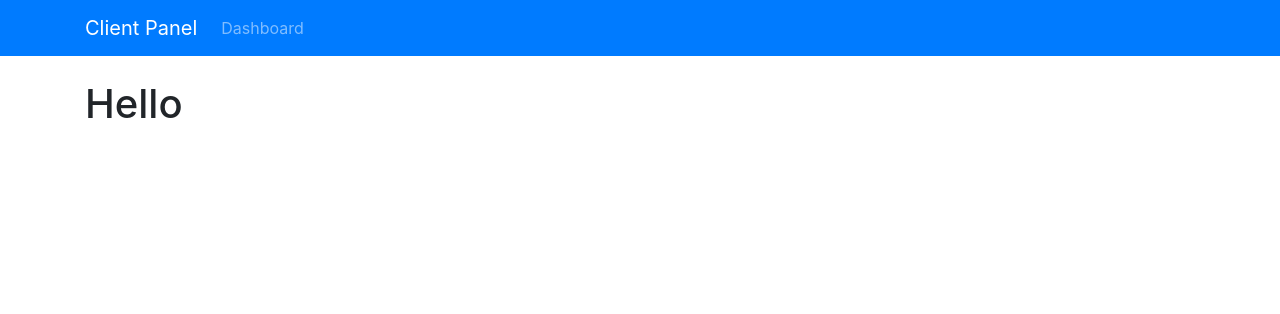
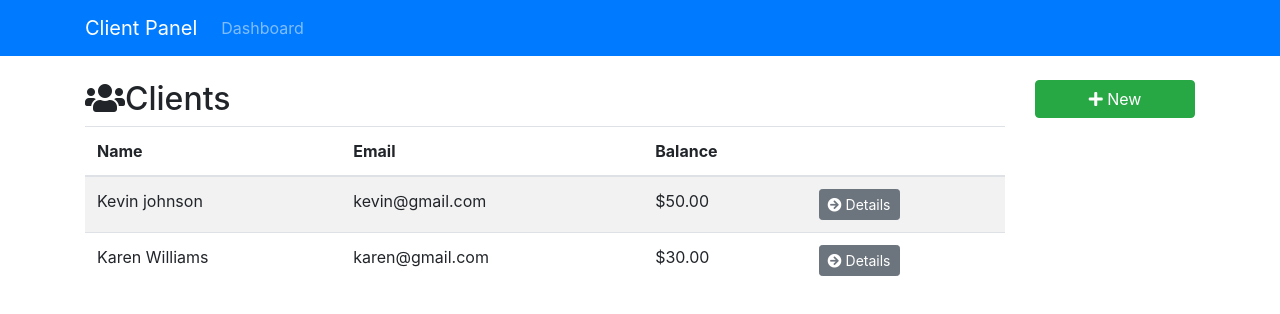
Before and after one commit to LakshmeeshH/react-clientpanel, a React (Create React App) app: page / in a window 1280 px wide. Shown: the top 314 px of the page. Built offline with nearby package versions, Linux system fonts and the light colour scheme.

Commit message:
Dashboard Sidebar and Clients Component

```diff
--- a/src/App.js
+++ b/src/App.js
@@ -1,6 +1,7 @@
 import React, { Component } from 'react';
 import { BrowserRouter as Router, Route, Switch } from 'react-router-dom';
 import AppNavbar from './components/layout/AppNavbar';
+import Dashboard from './components/layout/Dashboard';
 import './App.css';
 
 class App extends Component {
@@ -10,7 +11,9 @@ class App extends Component {
         <div className="App">
           <AppNavbar />
           <div className="container">
-            <h1> Hello</h1>
+            <Switch>
+              <Route exact path="/" component={Dashboard} />
+            </Switch>
           </div>
         </div>
       </Router>
--- a/src/components/clients/Clients.js
+++ b/src/components/clients/Clients.js
@@ -0,0 +1,74 @@
+import React, { Component } from 'react';
+import { Link } from 'react-router-dom';
+
+class Clients extends Component {
+  render() {
+    const clients = [
+      {
+        id: '1',
+        firstName: 'Kevin',
+        lastName: 'johnson',
+        email: 'kevin@gmail.com',
+        phone: '666-666-6666',
+        balance: '50'
+      },
+      {
+        id: '2',
+        firstName: 'Karen',
+        lastName: 'Williams',
+        email: 'karen@gmail.com',
+        phone: '333-333-3333',
+        balance: '30'
+      }
+    ];
+
+    if (clients) {
+      return (
+        <div>
+          <div className="row">
+            <div className="col-md-6">
+              <h2>
+                <i className="fas fa-users" />
+                Clients
+              </h2>
+            </div>
+            <div className="col-md-6" />
+          </div>
+          <table className="table table-striped">
+            <thead className="thead-inverse">
+              <tr>
+                <th>Name</th>
+                <th>Email</th>
+                <th>Balance</th>
+                <th />
+              </tr>
+            </thead>
+            <tbody>
+              {clients.map(client => (
+                <tr key={client.id}>
+                  <td>
+                    {client.firstName} {client.lastName}
+                  </td>
+                  <td>{client.email}</td>
+                  <td>${parseFloat(client.balance).toFixed(2)}</td>
+                  <td>
+                    <Link
+                      to={`/client/${client.id}`}
+                      className="btn btn-secondary btn-sm"
+                    >
+                      <i className="fas fa-arrow-circle-right" /> Details
+                    </Link>
+                  </td>
+                </tr>
+              ))}
+            </tbody>
+          </table>
+        </div>
+      );
+    } else {
+      return <h1>Loading...</h1>;
+    }
+  }
+}
+
+export default Clients;
--- a/src/components/layout/Dashboard.js
+++ b/src/components/layout/Dashboard.js
@@ -0,0 +1,16 @@
+import React from 'react';
+import Clients from '../clients/Clients';
+import Sidebar from './Sidebar';
+
+export default () => {
+  return (
+    <div className="row">
+      <div className="col-md-10">
+        <Clients />
+      </div>
+      <div className="col-md-2">
+        <Sidebar />
+      </div>
+    </div>
+  );
+};
--- a/src/components/layout/Sidebar.js
+++ b/src/components/layout/Sidebar.js
@@ -0,0 +1,10 @@
+import React from 'react';
+import { Link } from 'react-router-dom';
+
+export default () => {
+  return (
+    <Link to="/client/add" className="btn btn-success btn-block">
+      <i className="fas fa-plus" /> New
+    </Link>
+  );
+};
```
